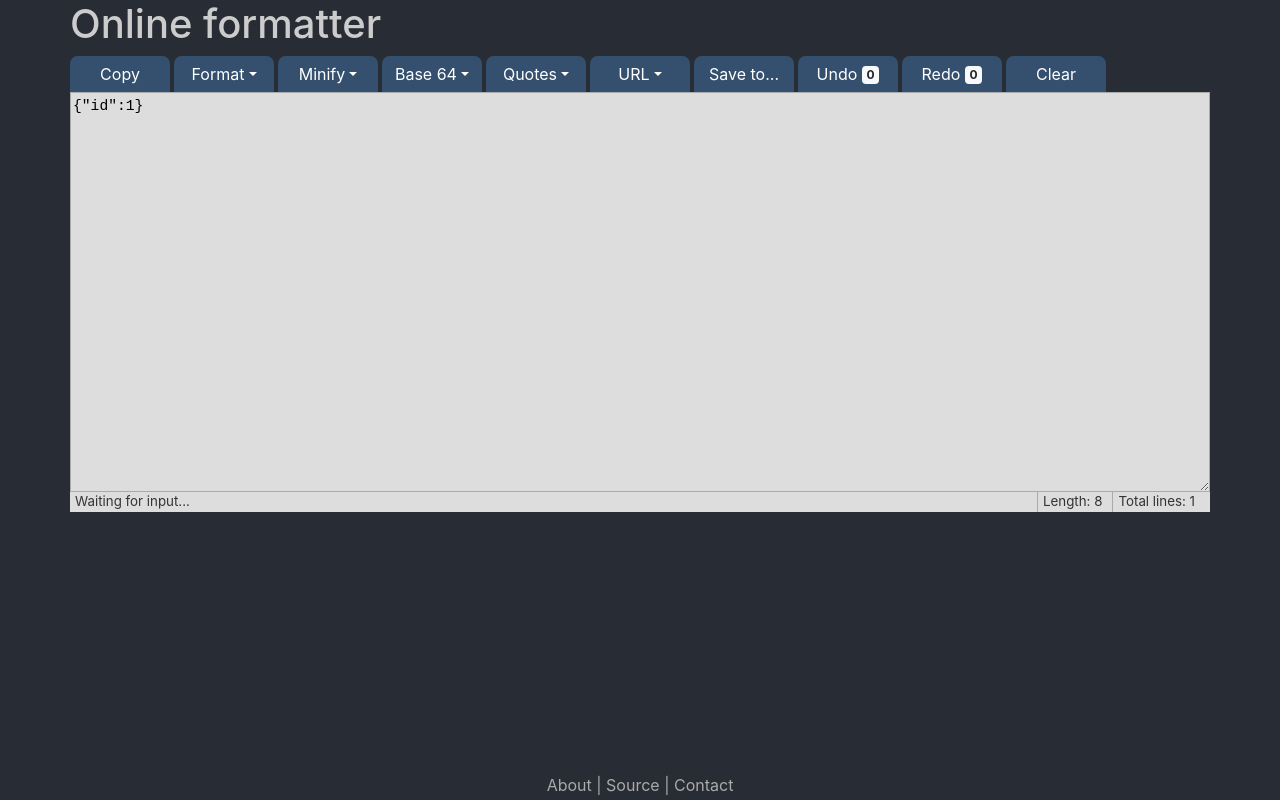
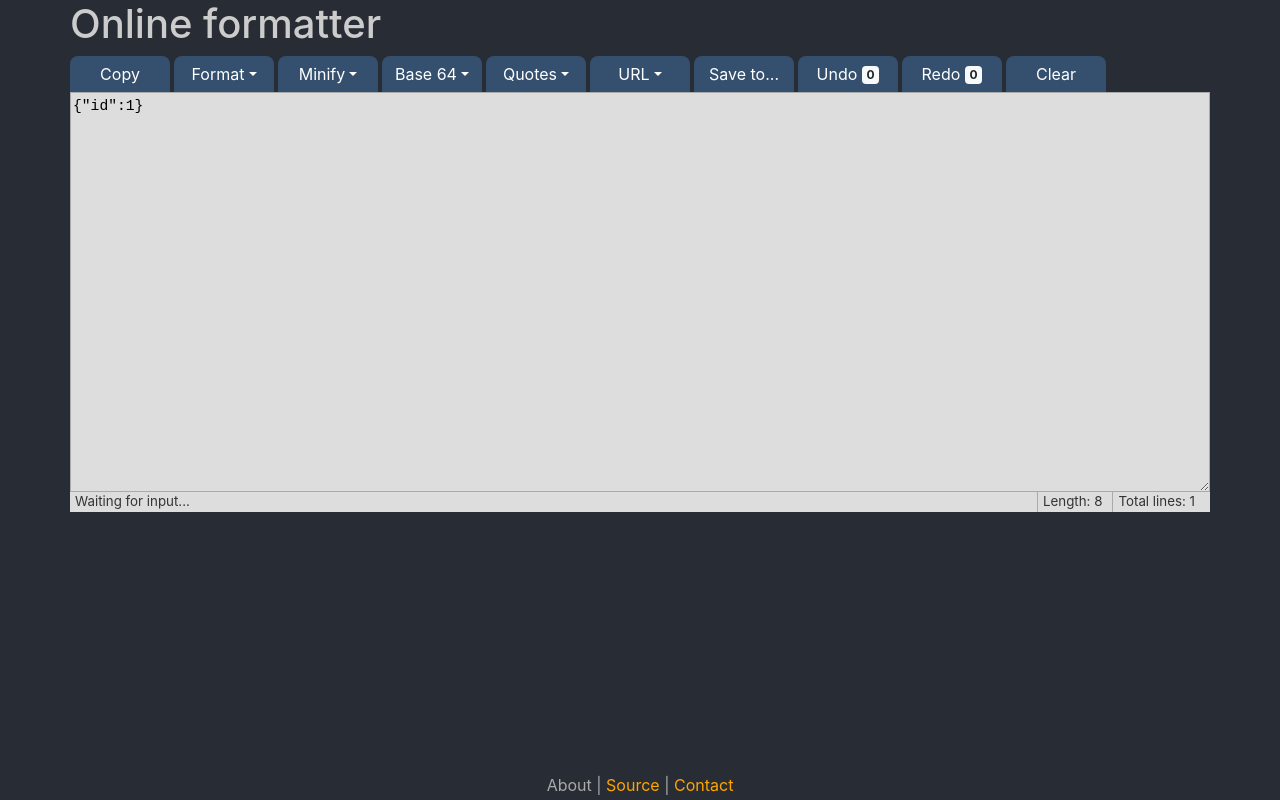
Before and after one commit to aaronarriero/onlineformatter, a React (Create React App) app: page / in a window 1280 px wide. Built offline with nearby package versions, Linux system fonts and the light colour scheme.

Commit message:
Added links to the footer.

```diff
--- a/src/App.css
+++ b/src/App.css
@@ -4,6 +4,7 @@ html {
 }
 
 body {
+  color: #dddddd;
   background-color: #282c34;
   margin-bottom: 30px; /* Margin bottom by footer height */
 }
--- a/src/components/Footer.js
+++ b/src/components/Footer.js
@@ -4,7 +4,7 @@ class Footer extends Component {
     render() {
         return (
             <footer className="page-footer">
-                About | Source | Contact
+                About | <a href="https://github.com/aaronarriero/onlineformatter" target="_blank" rel="noreferrer">Source</a> | <a href="mailto:aaronarriero@gmail.com">Contact</a>
             </footer>
         );
     }
```
